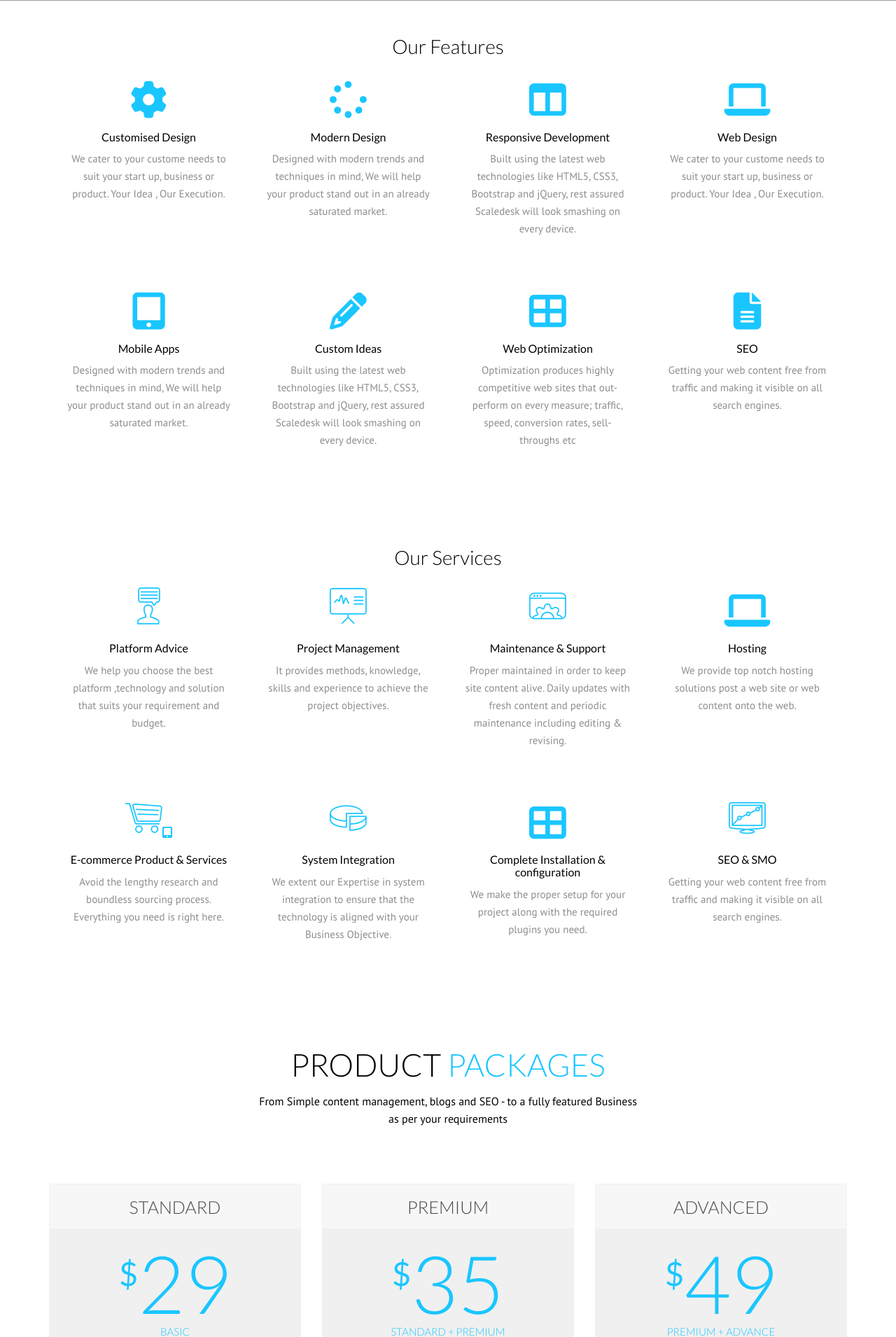
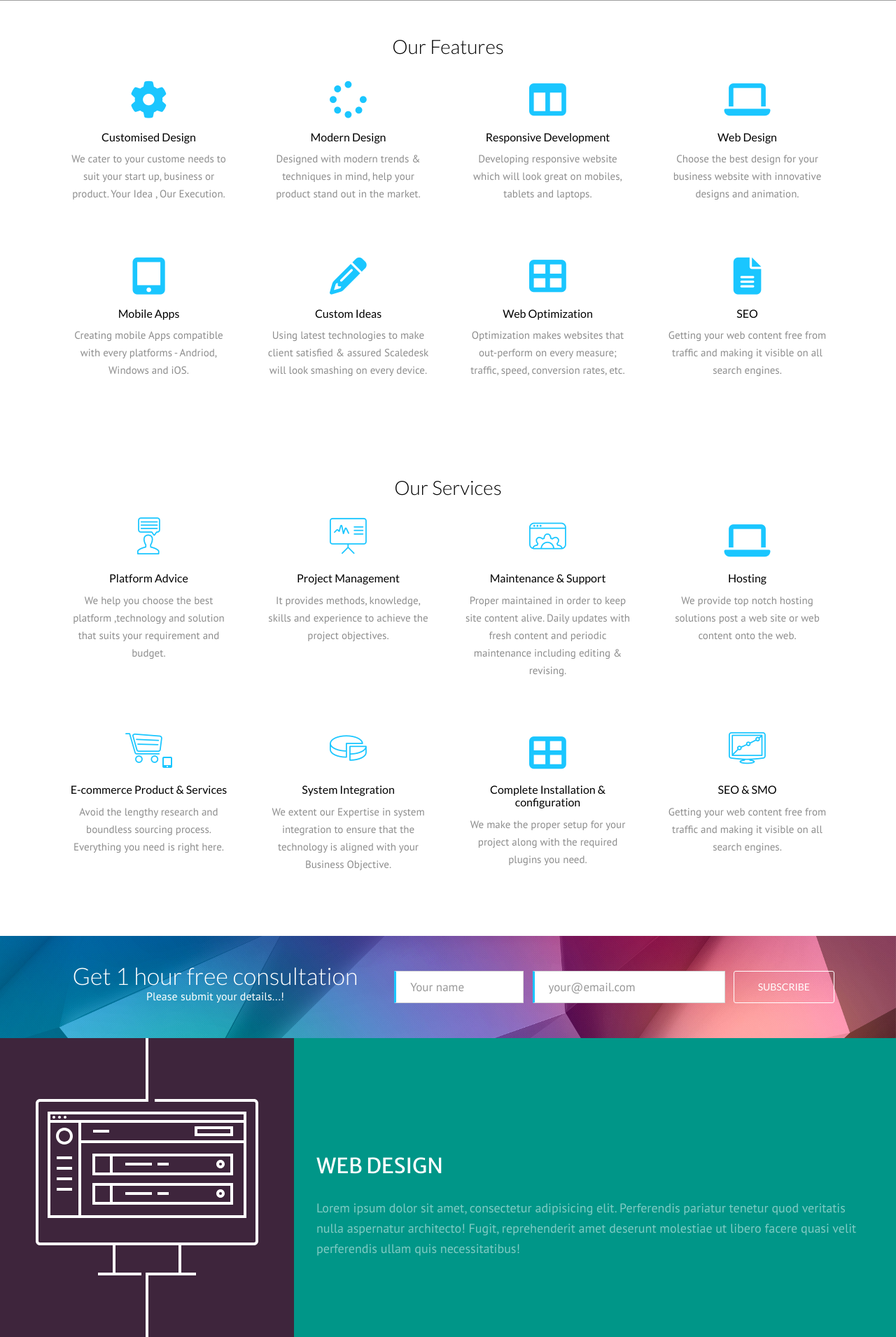
Before and after one commit to Scaledesk/theme-scaledesk, a PHP site: page /app.html in a window 1280 px wide. Shown: the part 799-2709 px from the top of the page at 70% size. Run offline with PHP 8.4, Linux system fonts and the light colour scheme; some libraries are stand-ins or nearby versions; grey boxes are pictures that could not be loaded.

Commit message:
app page updated

```diff
--- a/app.html
+++ b/app.html
@@ -178,21 +178,21 @@
                 <article class="align-center">
                     <i class="icon highlight"><i class="fa fa-spinner" aria-hidden="true"></i></i>
                     <span class="heading">Modern Design</span>
-                    <p class="">Designed with modern trends and techniques in mind, We will help your product stand out in an already saturated market. </p>
+                    <p class="">Designed with modern trends & techniques in mind, help your product stand out in the market. </p>
                 </article>
             </div>
             <div class="col-md-3 col-sm-6 col-xs-12">
                 <article class="align-center">
                     <i class="icon  highlight"><i class="fa fa-columns" aria-hidden="true"></i></i>
                     <span class="heading">Responsive Development</span>
-                    <p class="">Built using the latest web technologies like HTML5, CSS3, Bootstrap and jQuery, rest assured Scaledesk will look smashing on every device. </p>
+                    <p class="">Developing responsive website which will look great on mobiles, tablets and laptops. </p>
                 </article>
             </div>
             <div class="col-md-3 col-sm-6 col-xs-12">
                 <article class="align-center">
                     <i class="icon  highlight"><i class="fa fa-laptop" aria-hidden="true"></i></i>
                     <span class="heading">Web Design</span>
-                    <p class="">We cater to your custome needs to suit your start up, business or product. Your Idea , Our Execution.  </p>
+                    <p class="">Choose the best design for your business website with innovative designs and animation.  </p>
                 </article>
             </div>
         </div>
@@ -201,21 +201,21 @@
                 <article class="align-center">
                     <i class="icon highlight"><i class="fa fa-tablet" aria-hidden="true"></i></i>
                     <span class="heading">Mobile Apps</span>
-                    <p class="">Designed with modern trends and techniques in mind, We will help your product stand out in an already saturated market. </p>
+                    <p class="">Creating mobile Apps compatible with every platforms - Andriod, Windows and iOS. </p>
                 </article>
             </div>
             <div class="col-md-3 col-sm-6 col-xs-12">
                 <article class="align-center">
                     <i class="icon  highlight"><i class="fa fa-pencil" aria-hidden="true"></i></i>
                     <span class="heading">Custom Ideas</span>
-                    <p class="">Built using the latest web technologies like HTML5, CSS3, Bootstrap and jQuery, rest assured Scaledesk will look smashing on every device.</p>
+                    <p class="">Using latest technologies to make client satisfied & assured Scaledesk will look smashing on every device.</p>
                 </article>
             </div>
             <div class="col-md-3 col-sm-6 col-xs-12">
                 <article class="align-center">
                     <i class="icon highlight"><i class="fa fa-th-large" aria-hidden="true"></i></i>
                     <span class="heading">Web Optimization</span>
-                    <p class="">Optimization produces highly competitive web sites that out-perform on every measure; traffic, speed, conversion rates, sell-throughs etc</p>
+                    <p class="">Optimization makes websites that out-perform on every measure; traffic, speed, conversion rates, etc.</p>
                 </article>
             </div>
             <div class="col-md-3 col-sm-6 col-xs-12">
@@ -296,81 +296,8 @@
         </div>
     </div>
 </section>
-<!--pricing table-->
-<section id="product" class="section product-section align-center dark-text animated" data-animation="fadeInUp" data-duration="500">
-    <div class="container">
-        <div class="section-header">
-            <h2>PRODUCT <span class="highlight">PACKAGES</span></h2>
-            <p class="sub-header">
-                From Simple content management, blogs and SEO - to a fully featured Business
-                <br />as per your requirements
-            </p>
-        </div>
-        <div class="section-content row">
 
-            <div class="col-sm-4">
-                <div class="package-column">
-                    <div class="package-title">Standard</div>
-                    <div class="package-price">
-                        <div class="price"><span class="currency">$</span>29</div>
-                        <div class="period">Basic</div>
-                    </div>
-                    <div class="package-detail">
-                        <ul class="list-unstyled">
-                            <li>5 Static Pages</li>
-                            <li>Hosting Space</li>
-                            <li>Responsive Design</li>
-                            <li>3 Month Maintenace</li>
-                            <li>Basic SE0</li>
 
-                        </ul>
-                        <a href="index-fast-register.html#" class="btn btn-outline-color btn-block">Order Now</a>
-                    </div>
-                </div>
-            </div>
-
-            <div class="col-sm-4">
-                <div class="package-column">
-                    <div class="package-title">Premium</div>
-                    <div class="package-price">
-                        <div class="price"><span class="currency">$</span>35</div>
-                        <div class="period">Standard + Premium</div>
-                    </div>
-                    <div class="package-detail">
-                        <ul class="list-unstyled">
-                            <li>8 Dynamic Pages</li>
-                            <li>Custom Design Templates</li>
-                            <li>SEO Friendly</li>
-                            <li>Responsive Website</li>
-                            <li>Filter Products By Size/Color</li>
-                        </ul>
-                        <a href="index-fast-register.html#" class="btn btn-outline-color btn-block">Order Now</a>
-                    </div>
-                </div>
-            </div>
-
-            <div class="col-sm-4">
-                <div class="package-column">
-                    <div class="package-title">Advanced</div>
-                    <div class="package-price">
-                        <div class="price"><span class="currency">$</span>49</div>
-                        <div class="period">Premium + Advance</div>
-                    </div>
-                    <div class="package-detail">
-                        <ul class="list-unstyled">
-                            <li>SEO Plugin Integration</li>
-                            <li>Email Templates</li>
-                            <li>Payment Gateway Integraion</li>
-                            <li>Fully Responsive Website </li>
-                            <li>Cross Browser Compatible</li>
-                        </ul>
-                        <a href="index-fast-register.html#" class="btn btn-outline-color btn-block">Order Now</a>
-                    </div>
-                </div>
-            </div>
-        </div>
-    </div>
-</section>
 <section id="newsletter" class="long-block newsletter-section light-text">
     <div class="container align-center">
         <div class="col-sm-12 col-lg-5 animated" data-animation="fadeInLeft" data-duration="500">
@@ -393,7 +320,7 @@
 </section>
 
 <section id="timeline">
-    <ul class="cd-container">
+    <ul class="">
         <li class="cd-service cd-service-divider"></li>
 
         <li class="cd-service cd-service-1">
@@ -421,215 +348,18 @@
     <footer></footer>
 </section>
 
-<!--portfolio-->
-<section id="portfolio" class="section features-list-section align-center dark-text">
-
-<div class="container">
-    <h3 class="align-center">OUR PORTFOLIO</h3>
-    <div class="product-list row material-view">
-
-        <div class="clearfix">
-            <div class="product col-md-4 col-sm-6">
-                <div class="product-inner">
-                    <div class="product-image-wrapper">
-                        <span class="product-image" style="background-image: url('assets/img/products/product1_1024x1024.jpg');"></span>
-
-							<span class="product-price-container">
-								<span class="product-price-wrapper">
-									<span class="product-price">$100.00+</span>
-								</span>
-							</span>
-
-                        <div class="product-controls">
-                            <div class="product-controls-wrapper">
-                                <a href="product-grid.html#" class="btn btn-sm btn-outline-color product-link">READ&nbsp;MORE</a>
-                                <a href="product-grid.html#" class="btn btn-sm btn-outline-color product-buy"><span class="icon icon-shopping-18"></span>Add to cart</a>
-                            </div>
-                        </div>
-                    </div>
-
-                    <div class="product-content">
-                        <h3 class="product-title"><a title="A Music Album" href="product-grid.html#">A Music Album</a></h3>
-
-                        <div class="product-description">
-                            <p>This is a sample product that show cases the <a href="product-grid.html#" target="_blank">Audio Player</a> extension.</p>
-                            <p>You can easily setup price options to purchase individual songs or the entire album.</p>
-                        </div>
-                    </div>
-                </div>
-            </div>
-
-
-            <div class="product col-md-4 col-sm-6">
-                <div class="product-inner">
-                    <div class="product-image-wrapper">
-                        <span class="product-image"></span>
-
-							<span class="product-price-container">
-								<span class="product-price-wrapper">
-									<span class="product-price">Free</span>
-								</span>
-							</span>
-
-                        <div class="product-controls">
-                            <div class="product-controls-wrapper">
-                                <a href="product-grid.html#" class="btn btn-sm btn-outline-color product-link">READ&nbsp;MORE</a>
-                                <a href="product-grid.html#" class="btn btn-sm btn-outline-color product-buy"><span class="icon icon-shopping-18"></span>Add to cart</a>
-                            </div>
-                        </div>
-                    </div>
-
-                    <div class="product-content">
-                        <h3 class="product-title"><a title="A Music Album" href="product-grid.html#">A Music Album</a></h3>
-
-                        <div class="product-description">
-                            <p>Lundium, montes augue tristique augue? Ac! Vel mattis, nisi pulvinar? Ultrices rhoncus integer, scelerisque phasellus egestas. Sit aenean est nisi nisi aenean pid elit, mid duis? Lectus, lundium duis pulvinar nunc urna rhoncus pid in nisi. Magna? Lectus, nisi ultricies nascetur urna in phasellus cras, urna a massa rhoncus sed facilisis habitasse! Duis? Dapibus vel vel, risus? Cras amet ac, aliquet scelerisque habitasse tempor integer natoque egestas? Urna, lacus nunc? Ultrices cum, scelerisque eros eros urna! Cras cursus dolor etiam tincidunt ac magna porta ut augue, magna eu integer et, magna et duis sit? Dolor, augue pulvinar aliquet magna facilisis. Nisi odio, tincidunt eu, nec pulvinar scelerisque dis penatibus mus turpis, lundium elementum tristique montes mus etiam dolor, hac. Phasellus.</p>
-                        </div>
-                    </div>
-                </div>
-            </div>
-
-
-            <div class="product col-md-4 col-sm-6">
-                <div class="product-inner">
-                    <div class="product-image-wrapper">
-                        <span class="product-image" style="background-image: url('assets/img/products/product1_1024x1024.jpg');"></span>
-
-							<span class="product-price-container">
-								<span class="product-price-wrapper">
-									<span class="product-price">$100.00+</span>
-								</span>
-							</span>
-
-                        <div class="product-controls">
-                            <div class="product-controls-wrapper">
-                                <a href="product-grid.html#" class="btn btn-sm btn-outline-color product-link">READ&nbsp;MORE</a>
-                                <a href="product-grid.html#" class="btn btn-sm btn-outline-color product-buy"><span class="icon icon-shopping-18"></span>Add to cart</a>
-                            </div>
-                        </div>
-                    </div>
-
-                    <div class="product-content">
-                        <h3 class="product-title"><a title="A Music Album" href="product-grid.html#">A Music Album</a></h3>
-
-                        <div class="product-description">
-                            <p>This is a sample product that show cases the <a href="product-grid.html#" target="_blank">Audio Player</a> extension.</p>
-                            <p>You can easily setup price options to purchase individual songs or the entire album.</p>
-                        </div>
-                    </div>
-                </div>
-            </div>
-        </div>
-    </div>
-    <div class="product-list row material-view">
-
-        <div class="clearfix">
-            <div class="product col-md-4 col-sm-6">
-                <div class="product-inner">
-                    <div class="product-image-wrapper">
-                        <span class="product-image" style="background-image: url('assets/img/products/product1_1024x1024.jpg');"></span>
-
-							<span class="product-price-container">
-								<span class="product-price-wrapper">
-									<span class="product-price">$100.00+</span>
-								</span>
-							</span>
-
-                        <div class="product-controls">
-                            <div class="product-controls-wrapper">
-                                <a href="product-grid.html#" class="btn btn-sm btn-outline-color product-link">READ&nbsp;MORE</a>
-                                <a href="product-grid.html#" class="btn btn-sm btn-outline-color product-buy"><span class="icon icon-shopping-18"></span>Add to cart</a>
-                            </div>
-                        </div>
-                    </div>
-
-                    <div class="product-content">
-                        <h3 class="product-title"><a title="A Music Album" href="product-grid.html#">A Music Album</a></h3>
-
-                        <div class="product-description">
-                            <p>This is a sample product that show cases the <a href="product-grid.html#" target="_blank">Audio Player</a> extension.</p>
-                            <p>You can easily setup price options to purchase individual songs or the entire album.</p>
-                        </div>
-                    </div>
-                </div>
-            </div>
-
-
-            <div class="product col-md-4 col-sm-6">
-                <div class="product-inner">
-                    <div class="product-image-wrapper">
-                        <span class="product-image"></span>
-
-							<span class="product-price-container">
-								<span class="product-price-wrapper">
-									<span class="product-price">Free</span>
-								</span>
-							</span>
-
-                        <div class="product-controls">
-                            <div class="product-controls-wrapper">
-                                <a href="product-grid.html#" class="btn btn-sm btn-outline-color product-link">READ&nbsp;MORE</a>
-                                <a href="product-grid.html#" class="btn btn-sm btn-outline-color product-buy"><span class="icon icon-shopping-18"></span>Add to cart</a>
-                            </div>
-                        </div>
-                    </div>
-
-                    <div class="product-content">
-                        <h3 class="product-title"><a title="A Music Album" href="product-grid.html#">A Music Album</a></h3>
-
-                        <div class="product-description">
-                            <p>Lundium, montes augue tristique augue? Ac! Vel mattis, nisi pulvinar? Ultrices rhoncus integer, scelerisque phasellus egestas. Sit aenean est nisi nisi aenean pid elit, mid duis? Lectus, lundium duis pulvinar nunc urna rhoncus pid in nisi. Magna? Lectus, nisi ultricies nascetur urna in phasellus cras, urna a massa rhoncus sed facilisis habitasse! Duis? Dapibus vel vel, risus? Cras amet ac, aliquet scelerisque habitasse tempor integer natoque egestas? Urna, lacus nunc? Ultrices cum, scelerisque eros eros urna! Cras cursus dolor etiam tincidunt ac magna porta ut augue, magna eu integer et, magna et duis sit? Dolor, augue pulvinar aliquet magna facilisis. Nisi odio, tincidunt eu, nec pulvinar scelerisque dis penatibus mus turpis, lundium elementum tristique montes mus etiam dolor, hac. Phasellus.</p>
-                        </div>
-                    </div>
-                </div>
-            </div>
-
-
-            <div class="product col-md-4 col-sm-6">
-                <div class="product-inner">
-                    <div class="product-image-wrapper">
-                        <span class="product-image" style="background-image: url('assets/img/products/product1_1024x1024.jpg');"></span>
-
-							<span class="product-price-container">
-								<span class="product-price-wrapper">
-									<span class="product-price">$100.00+</span>
-								</span>
-							</span>
-
-                        <div class="product-controls">
-                            <div class="product-controls-wrapper">
-                                <a href="product-grid.html#" class="btn btn-sm btn-outline-color product-link">READ&nbsp;MORE</a>
-                                <a href="product-grid.html#" class="btn btn-sm btn-outline-color product-buy"><span class="icon icon-shopping-18"></span>Add to cart</a>
-                            </div>
-                        </div>
-                    </div>
-
-                    <div class="product-content">
-                        <h3 class="product-title"><a title="A Music Album" href="product-grid.html#">A Music Album</a></h3>
-
-                        <div class="product-description">
-                            <p>This is a sample product that show cases the <a href="product-grid.html#" target="_blank">Audio Player</a> extension.</p>
-                            <p>You can easily setup price options to purchase individual songs or the entire album.</p>
-                        </div>
-                    </div>
-                </div>
-            </div>
-        </div>
-    </div>
-</div>
-</section>
 <section id="guarantee" class="long-block light-text guarantee-section">
     <div class="container">
         <div class="col-md-12 col-lg-9">
             <i class="icon icon-seo-icons-24 pull-left"></i>
             <article class="pull-left">
                 <h2>Start Your E-COMMERCE NOW!</h2>
-                <p class="thin">In his igitur partibus duabus nihil erat, quod Zeno commuta rest gestiret.</p>
+                <p class="thin">We help StartUp , START-UP..!</p>
             </article>
         </div>
 
         <div class="col-md-12 col-lg-3">
-            <a href="http://themeforest.net/item/startuply-responsive-multipurpose-landing-page/7953388" class="btn btn-outline" style="margin-top: 7px;">Get Started Now</a>
+            <a href="" class="btn btn-outline" style="margin-top: 7px;">Get Started Now</a>
         </div>
     </div>
 </section>
@@ -637,10 +367,10 @@
     <div class="container">
         <div class="footer-content row">
             <div class="col-sm-4 col-xs-12">
-                <div class="logo-wrapper">
-                    <img width="130" height="31" src="assets/img/logo-white.png" alt="Scaledesk Logo" />
+                <div class="logo-wrapper text-center">
+                    <img width="200" height="40" src="assets/img/scaledesk.png" alt="Scaledesk Logo" />
                 </div>
-                <p>Ut enim ad minim veniam, quis nostrud exercitation ullamco. Qui officia deserunt mollit anim id est laborum. Ut enim ad minim veniam, quis nostrud exercitation ullamco. Nisi ut aliquid ex ea commodi consequatur?</p>
+                <p>We are Scaledesk Web Studio and we aim to get your Website up and running perfectly. With top notch tecnologies and hosting solutions you can have an easy to manage and good Web Presence.</p>
                 <p><strong>Palash Johari, Founder</strong>.</p>
             </div>
             <div class="col-sm-5 social-wrap col-xs-12">
--- a/assets/css/custom.css
+++ b/assets/css/custom.css
@@ -10,7 +10,18 @@
 .form.form-light{
     background-color:  rgba(248, 253, 254, 0.84);
 }
-#portfolio{
+#guarantee{
     z-index: 50;
-    background: white;
+    }
+.package-column .package-price .price{
+    font-size: 60px;
+    font-weight: 500;
+    line-height: 80px;
 }
+.package-column .package-price .currency{
+    top:0;
+
+}
+.package-price{
+    padding: 0;
+}
--- a/assets/timeline/css/style.css
+++ b/assets/timeline/css/style.css
@@ -97,7 +97,7 @@ html, body {
   z-index: 2;
   min-height: 50px;
   margin-left: 56px;
-  background-color: #3e253c;
+  background-color: #009688;
   padding: 1em 1em 4em;
 }
 .cd-service::before, .cd-service::after {
@@ -260,9 +260,3 @@ section#timeline::before {
 section#timeline::after {
   top: 50%;
 }
-footer {
-  position: relative;
-  height: 50%;
-  background: #3e253c;
-  z-index: 2;
-}
```
Also changed, not shown: banner.html (+6 -3 lines).
